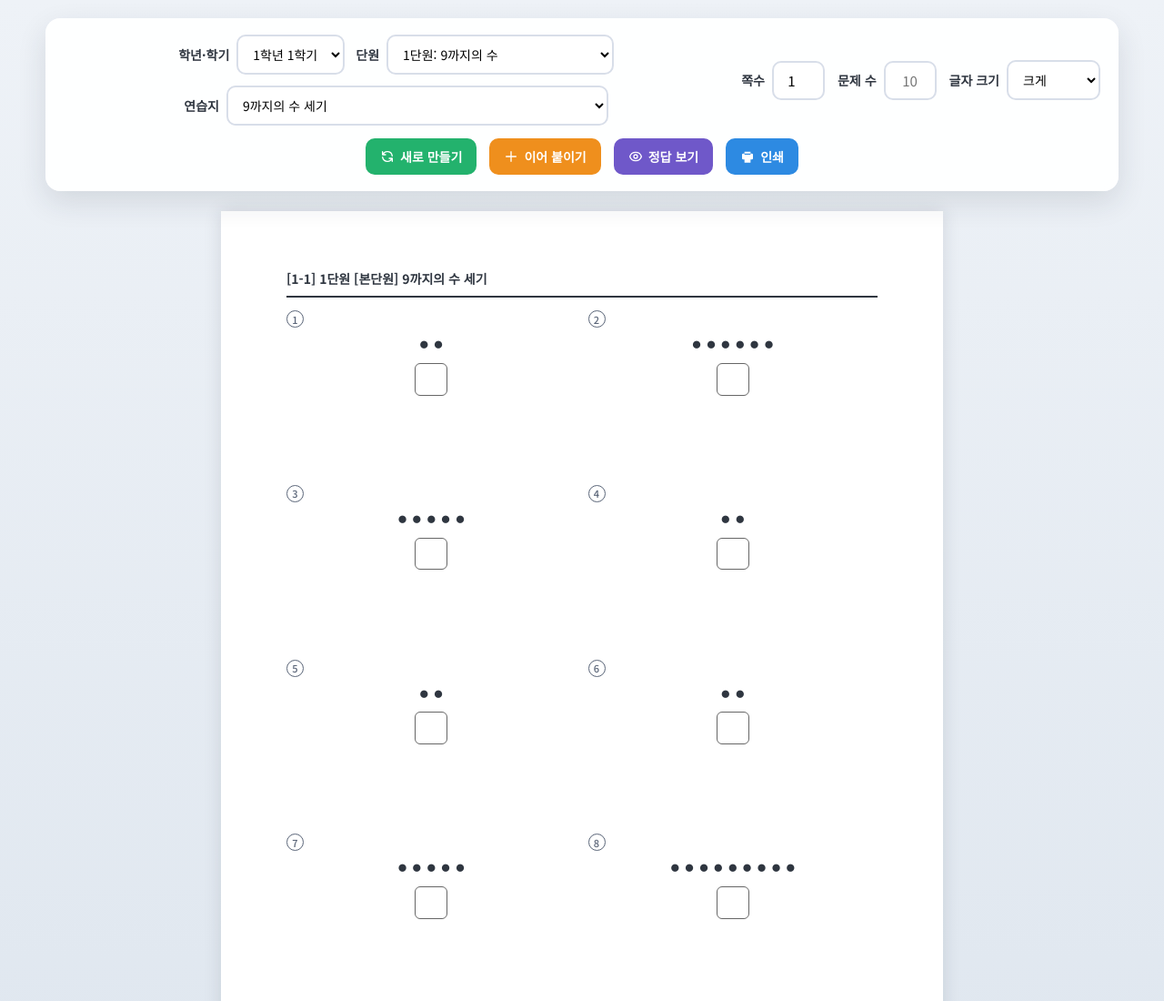
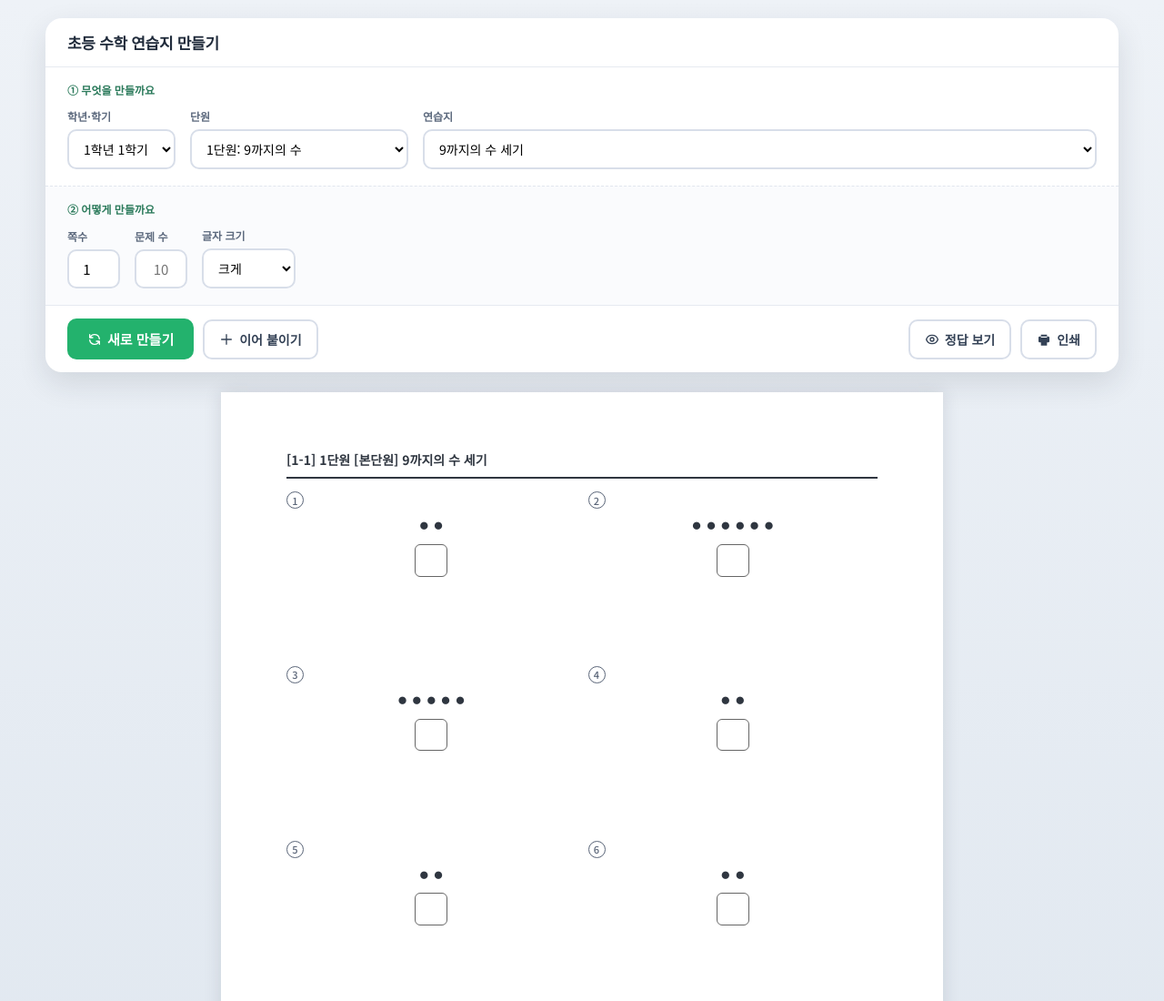
Before and after one commit to JiHeeP/math-worksheet, a plain HTML site: page app/worksheet.html in a window 1280 px wide. Shown: the top 1100 px of the page at 91% size. Drawn offline with Linux system fonts and the light colour scheme.

Commit message:
style: 컨트롤 디자인 A안 (단계형 카드: 무엇을 → 어떻게 → 만들기)
Co-Authored-By: Claude Opus 5.5 <noreply@anthropic.com>
Claude-Session: https://claude.ai/code/session_01A5ALKjqiEBekCwsrVRXjHy

```diff
--- a/app/css/worksheet.css
+++ b/app/css/worksheet.css
@@ -25,32 +25,90 @@ body {
   color: #2f3640;
 }
 
+/* 컨트롤 카드 — ① 무엇을 만들까요 → ② 어떻게 만들까요 → 만들기 (2026-11-20 디자인 A) */
 .controls {
   width: min(100%, var(--control-width));
-  background: rgba(255, 255, 255, 0.94);
-  backdrop-filter: blur(8px);
-  padding: 18px 20px;
-  border-radius: 16px;
+  background: #ffffff;
+  border-radius: 18px;
   box-shadow: 0 12px 32px rgba(31, 41, 55, 0.12);
   margin-bottom: 22px;
-  display: flex;
-  gap: 14px;
-  align-items: center;
-  justify-content: center;
+  overflow: hidden;
+}
+
+.cv-head {
+  display: flex;
+  align-items: center;
+  justify-content: space-between;
+  gap: 12px;
+  padding: 14px 24px;
+  border-bottom: 1px solid #e6eaf1;
+}
+
+.cv-title {
+  font-size: 17px;
+  font-weight: 800;
+  color: #1f2a3a;
+  letter-spacing: -0.3px;
+}
+
+.cv-sec {
+  display: grid;
+  gap: 12px;
+  padding: 16px 24px 18px;
+}
+
+.cv-sec-settings {
+  border-top: 1px dashed #e1e6ee;
+  background: #fafbfd;
+}
+
+.cv-step {
+  font-size: 12px;
+  font-weight: 800;
+  color: #2b7a5b;
+}
+
+.cv-row {
+  display: flex;
+  gap: 16px;
   flex-wrap: wrap;
-  position: sticky;
-  top: 18px;
-  z-index: 100;
-}
-
-.control-stack {
-  display: flex;
-  gap: 12px;
+  align-items: flex-end;
+}
+
+.cv-foot {
+  display: flex;
+  gap: 10px;
+  align-items: center;
   flex-wrap: wrap;
-  align-items: center;
-  justify-content: center;
-  flex: 1 1 620px;
-}
+  padding: 14px 24px;
+  border-top: 1px solid #e6eaf1;
+}
+
+.cv-spacer { flex: 1; }
+
+/* 라벨은 칸 위에 */
+.controls .f {
+  flex-direction: column;
+  align-items: flex-start;
+  gap: 6px;
+}
+
+.controls .f > label,
+.controls .dan-label {
+  font-size: 12px;
+  font-weight: 700;
+  color: #5d6a7e;
+}
+
+.controls .f-body {
+  display: flex;
+  gap: 8px;
+  align-items: center;
+  width: 100%;
+}
+
+.controls .f-grow { flex: 1 1 380px; }
+.controls .f-grow #worksheetSelect { flex: 1; min-width: 0; }
 
 .input-group {
   display: flex;
@@ -71,8 +129,7 @@ input[type="number"],
   background: white;
 }
 
-#unitSelect { min-width: 250px; }
-#worksheetSelect { min-width: 420px; }
+#unitSelect { min-width: 240px; }
 
 input[type="number"],
 .number-input {
@@ -106,34 +163,32 @@ button:disabled:hover { opacity: 0.42; }
 button:disabled:active { transform: none; }
 
 .btn-refresh { background: #23b26d; color: white; }
-.btn-add { background: #ef8f1d; color: white; }
-.btn-answer { background: #6f58c9; color: white; }
-.btn-print { background: #2d8ae2; color: white; }
+.btn-refresh { padding: 12px 22px; font-size: 15px; }
+.btn-add,
+.btn-answer,
+.btn-print { background: #ffffff; color: #334155; border: 2px solid #d8dee9; }
 
 /* 선수학습 진단지 바로 만들기 (학습 단계 필터를 대신하는 버튼 1개, 2026-11-20) */
 .pre-diagnostic-button[hidden] { display: none !important; }
 .pre-diagnostic-button {
   padding: 8px 12px;
-  border: 2px solid #263242;
+  border: 2px solid #2b7a5b;
   border-radius: 10px;
   background: #ffffff;
-  color: #263242;
+  color: #2b7a5b;
   font-size: 13px;
   font-weight: 700;
   font-family: inherit;
   white-space: nowrap;
   cursor: pointer;
 }
-.pre-diagnostic-button:hover { background: #eef1f6; }
+.pre-diagnostic-button:hover { background: #eef7f2; }
 
 .dan-control {
   display: inline-flex;
-  align-items: center;
-  gap: 8px;
-  padding: 4px 6px 4px 10px;
-  border: 1px solid #d5dbea;
-  border-radius: 8px;
-  background: #ffffff;
+  flex-direction: column;
+  align-items: flex-start;
+  gap: 6px;
 }
 
 .dan-control[hidden] { display: none; }
@@ -2107,12 +2162,13 @@ button:disabled:active { transform: none; }
 }
 
 @media screen and (max-width: 980px) {
-  .controls { align-items: stretch; }
-  .control-stack { flex-direction: column; align-items: stretch; }
-  .input-group { justify-content: space-between; }
+  .cv-head, .cv-sec, .cv-foot { padding-left: 16px; padding-right: 16px; }
+  .cv-title { font-size: 15px; }
+  .cv-row > .f:not(.f-grow) { flex: 1 1 140px; }
+  .cv-row > .f select { width: 100%; }
   #unitSelect,
   #worksheetSelect { min-width: 0; width: 100%; }
-  .input-group:has(#worksheetSelect) { flex-wrap: wrap; }
+  .controls .f-body { flex-wrap: wrap; }
   .jump-select { max-width: none; flex: 1 1 100%; }
 }
 
--- a/app/worksheet.html
+++ b/app/worksheet.html
@@ -8,43 +8,54 @@
   <meta http-equiv="Expires" content="0">
   <title>초등 수학 연습지 생성기</title>
   <link rel="icon" href="favicon.svg?v=20260507" type="image/svg+xml">
-  <link rel="stylesheet" href="css/worksheet.css?v=20261120-remember-last">
+  <link rel="stylesheet" href="css/worksheet.css?v=20261120-design-a">
 </head>
 <body>
 
 <div class="controls">
-  <div class="control-stack">
-    <div class="input-group">
+  <div class="cv-head">
+    <h1 class="cv-title">초등 수학 연습지 만들기</h1>
+    <button type="button" class="pre-diagnostic-button" id="preDiagnosticButton" hidden>선수학습 진단지 만들기</button>
+  </div>
+
+  <section class="cv-sec" aria-labelledby="cvStep1">
+    <div class="cv-step" id="cvStep1">① 무엇을 만들까요</div>
+    <div class="cv-row">
+      <div class="input-group f">
         <label for="gradeSelect">학년·학기</label>
         <select id="gradeSelect"></select>
       </div>
 
-    <div class="input-group">
+      <div class="input-group f">
         <label for="unitSelect">단원</label>
         <select id="unitSelect"></select>
       </div>
 
-    <div class="input-group">
+      <div class="input-group f f-grow">
         <label for="worksheetSelect">연습지</label>
+        <div class="f-body">
           <select id="worksheetSelect"></select>
           <button type="button" class="jump-button" id="jumpButton" hidden></button>
           <select id="jumpSelect" class="jump-select" hidden aria-label="선수학습으로 이동"></select>
         </div>
+      </div>
+    </div>
+  </section>
 
-    <button type="button" class="pre-diagnostic-button" id="preDiagnosticButton" hidden>선수학습 진단지 만들기</button>
-  </div>
-
-  <div class="input-group">
+  <section class="cv-sec cv-sec-settings" aria-labelledby="cvStep2">
+    <div class="cv-step" id="cvStep2">② 어떻게 만들까요</div>
+    <div class="cv-row">
+      <div class="input-group f">
         <label for="pageCount">쪽수</label>
         <input type="number" id="pageCount" value="1" min="1" max="20">
       </div>
 
-  <div class="input-group">
+      <div class="input-group f">
         <label for="problemCount">문제 수</label>
         <input type="text" class="number-input" id="problemCount" value="" inputmode="numeric" pattern="[0-9]*" autocomplete="off" placeholder="기본">
       </div>
 
-  <div class="input-group">
+      <div class="input-group f">
         <label for="fontScale">글자 크기</label>
         <select id="fontScale">
           <option value="0.8">작게</option>
@@ -53,21 +64,6 @@
           <option value="1.5">아주 크게</option>
         </select>
       </div>
-
-  <button class="btn-refresh" onclick="generate('replace')">
-    <svg width="16" height="16" fill="none" stroke="currentColor" viewBox="0 0 24 24"><path stroke-linecap="round" stroke-linejoin="round" stroke-width="2" d="M4 4v5h.582m15.356 2A8.001 8.001 0 004.582 9m0 0H9m11 11v-5h-.581m0 0a8.003 8.003 0 01-15.357-2m15.357 2H15"></path></svg>
-    새로 만들기
-  </button>
-
-  <button class="btn-add" onclick="generate('append')">
-    <svg width="16" height="16" fill="none" stroke="currentColor" viewBox="0 0 24 24"><path stroke-linecap="round" stroke-linejoin="round" stroke-width="2" d="M12 4v16m8-8H4"></path></svg>
-    이어 붙이기
-  </button>
-
-  <button class="btn-answer" onclick="toggleAnswers()">
-    <svg width="16" height="16" fill="none" stroke="currentColor" viewBox="0 0 24 24"><path stroke-linecap="round" stroke-linejoin="round" stroke-width="2" d="M15 12a3 3 0 11-6 0 3 3 0 016 0z"></path><path stroke-linecap="round" stroke-linejoin="round" stroke-width="2" d="M2.458 12C3.732 7.943 7.523 5 12 5c4.478 0 8.268 2.943 9.542 7-1.274 4.057-5.064 7-9.542 7-4.477 0-8.268-2.943-9.542-7z"></path></svg>
-    정답 보기
-  </button>
 
     <div class="dan-control" id="gugudanDanControl" hidden aria-label="곱셈구구 단 선택">
       <span class="dan-label">단</span>
@@ -100,16 +96,36 @@
         <button type="button" class="dan-button" data-fraction-stage="3" aria-pressed="false">3단계</button>
       </div>
     </div>
+    </div>
+  </section>
+
+  <div class="cv-foot">
+    <button class="btn-refresh" onclick="generate('replace')">
+      <svg width="16" height="16" fill="none" stroke="currentColor" viewBox="0 0 24 24"><path stroke-linecap="round" stroke-linejoin="round" stroke-width="2" d="M4 4v5h.582m15.356 2A8.001 8.001 0 004.582 9m0 0H9m11 11v-5h-.581m0 0a8.003 8.003 0 01-15.357-2m15.357 2H15"></path></svg>
+      새로 만들기
+    </button>
+
+    <button class="btn-add" onclick="generate('append')">
+      <svg width="16" height="16" fill="none" stroke="currentColor" viewBox="0 0 24 24"><path stroke-linecap="round" stroke-linejoin="round" stroke-width="2" d="M12 4v16m8-8H4"></path></svg>
+      이어 붙이기
+    </button>
+
+    <div class="cv-spacer"></div>
+
+    <button class="btn-answer" onclick="toggleAnswers()">
+      <svg width="16" height="16" fill="none" stroke="currentColor" viewBox="0 0 24 24"><path stroke-linecap="round" stroke-linejoin="round" stroke-width="2" d="M15 12a3 3 0 11-6 0 3 3 0 016 0z"></path><path stroke-linecap="round" stroke-linejoin="round" stroke-width="2" d="M2.458 12C3.732 7.943 7.523 5 12 5c4.478 0 8.268 2.943 9.542 7-1.274 4.057-5.064 7-9.542 7-4.477 0-8.268-2.943-9.542-7z"></path></svg>
+      정답 보기
+    </button>
 
     <button class="btn-print" onclick="window.print()">
       <svg width="16" height="16" fill="currentColor" viewBox="0 0 24 24"><path d="M7 17H5a2 2 0 0 1-2-2V9a2 2 0 0 1 2-2h14a2 2 0 0 1 2 2v6a2 2 0 0 1-2 2h-2M7 9h10V4H7v5zm10 8H7v5h10v-5z"/></svg>
       인쇄
     </button>
-
+  </div>
 </div>
 
 <div id="sheets-container"></div>
 
-<script type="module" src="js/app.js?v=20261120-remember-last"></script>
+<script type="module" src="js/app.js?v=20261120-design-a"></script>
 </body>
 </html>
```
Also changed, not shown: 1 other file. Lines whose indentation alone changed are shown as unchanged.
